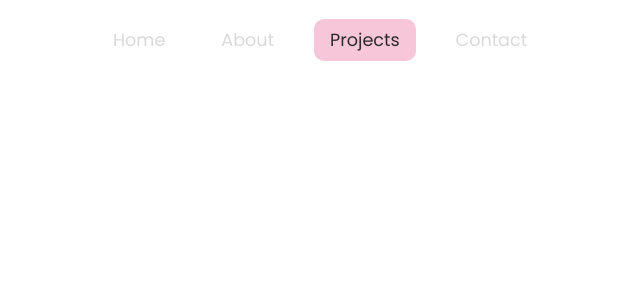
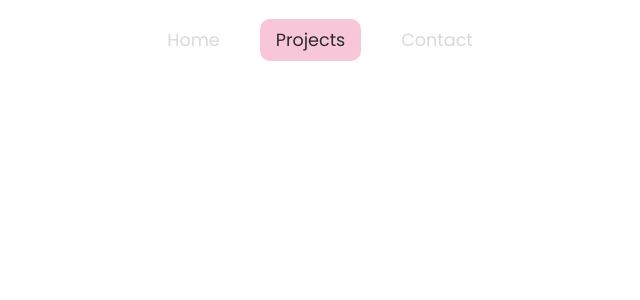
Before and after one commit to AbbieSmith11/portfolio-website, a React (Vite) app in the folder portfolio/: page /projects in a window 1280 px wide. Shown: the top 300 px of the page, without its empty margins (320-960 px from the left). Built offline with nearby package versions, Linux system fonts and the light colour scheme.

Commit message:
Decided to place about page on the home page. Deleted the about page

```diff
--- a/portfolio/src/components/navbar/Navbar.css
+++ b/portfolio/src/components/navbar/Navbar.css
@@ -1,6 +1,6 @@
 * {
   body {
-        font-family: 'Poppins', sans-serif;
+    font-family: "Poppins", sans-serif;
   }
 }
 
@@ -41,12 +41,12 @@ a {
 a:hover {
   cursor: pointer;
   color: #2b2b2b;
-    background-color: #F7C6D9;
+  background-color: #f7c6d9;
   transition: background-color 0.5s ease;
   transition: color 0.5s ease;
 }
 
 .nav-link.active {
   color: #2b2b2b;
-    background-color: #F7C6D9;
+  background-color: #f7c6d9;
 }
--- a/portfolio/src/components/navbar/Navbar.jsx
+++ b/portfolio/src/components/navbar/Navbar.jsx
@@ -1,22 +1,16 @@
-import './Navbar.css';
-import NavItem from './nav-items/NavItem';
+import "./Navbar.css";
+import NavItem from "./nav-items/NavItem";
 
-function Navbar (){
-
- return (
-
-<nav>
-<ul>
-    <NavItem label='Home' to='/'/>
-    <NavItem label='About' to='/about' />
-    <NavItem label='Projects' to='/projects' />
-    <NavItem label='Contact' to='/contact'/>
-</ul>
-</nav>
-
-)
-
+function Navbar() {
+  return (
+    <nav>
+      <ul>
+        <NavItem label="Home" to="/" />
+        <NavItem label="Projects" to="/projects" />
+        <NavItem label="Contact" to="/contact" />
+      </ul>
+    </nav>
+  );
 }
 
-
-export default Navbar
+export default Navbar;
--- a/portfolio/src/components/profile/Profile.css
+++ b/portfolio/src/components/profile/Profile.css
@@ -1,4 +1,3 @@
-
 h1 {
   margin: 4vh 0 1vh 5vw;
   font-size: 1.5rem;
@@ -6,8 +5,7 @@
   white-space: nowrap;
   border-right: 3px solid #2b2b2b;
   width: 0;
-      animation: typing 1.5s steps(17, end) forwards,
-                 blink 0.7s step-end infinite;
+  animation: typing 1.5s steps(17, end) forwards, blink 0.7s step-end infinite;
 }
 
 p {
@@ -17,10 +15,16 @@
 }
 
 @keyframes typing {
-      from { width: 0 }
-      to { width: 12.5ch }
+  from {
+    width: 0;
+  }
+  to {
+    width: 12.5ch;
+  }
 }
 
 @keyframes blink {
-      50% { border-color: transparent }
+  50% {
+    border-color: transparent;
   }
+}
--- a/portfolio/src/main.jsx
+++ b/portfolio/src/main.jsx
@@ -3,7 +3,6 @@ import ReactDOM from "react-dom/client";
 import { BrowserRouter as Router, Routes, Route } from "react-router-dom";
 
 import Home from "./pages/Home.jsx";
-import About from "./pages/about/About.jsx";
 import Projects from "./pages/Projects.jsx";
 import Contact from "./pages/Contact.jsx";
 
@@ -14,7 +13,6 @@ root.render(
     <Router>
       <Routes>
         <Route path="/" element={<Home />} />
-        <Route path="/about" element={<About />} />
         <Route path="/projects" element={<Projects />} />
         <Route path="/contact" element={<Contact />} />
       </Routes>
--- a/portfolio/src/pages/about/About.jsx
+++ /dev/null
@@ -1,11 +0,0 @@
-import Navbar from "../../components/navbar/Navbar.jsx";
-
-function About() {
-  return (
-    <>
-      <Navbar />
-    </>
-  );
-}
-
-export default About;
--- a/portfolio/src/pages/about/about.css
+++ /dev/null
@@ -1,4 +0,0 @@
-* {
-    display: flex;
-    flex-direction: column;
-}
```
Lines whose indentation alone changed are shown as unchanged.
